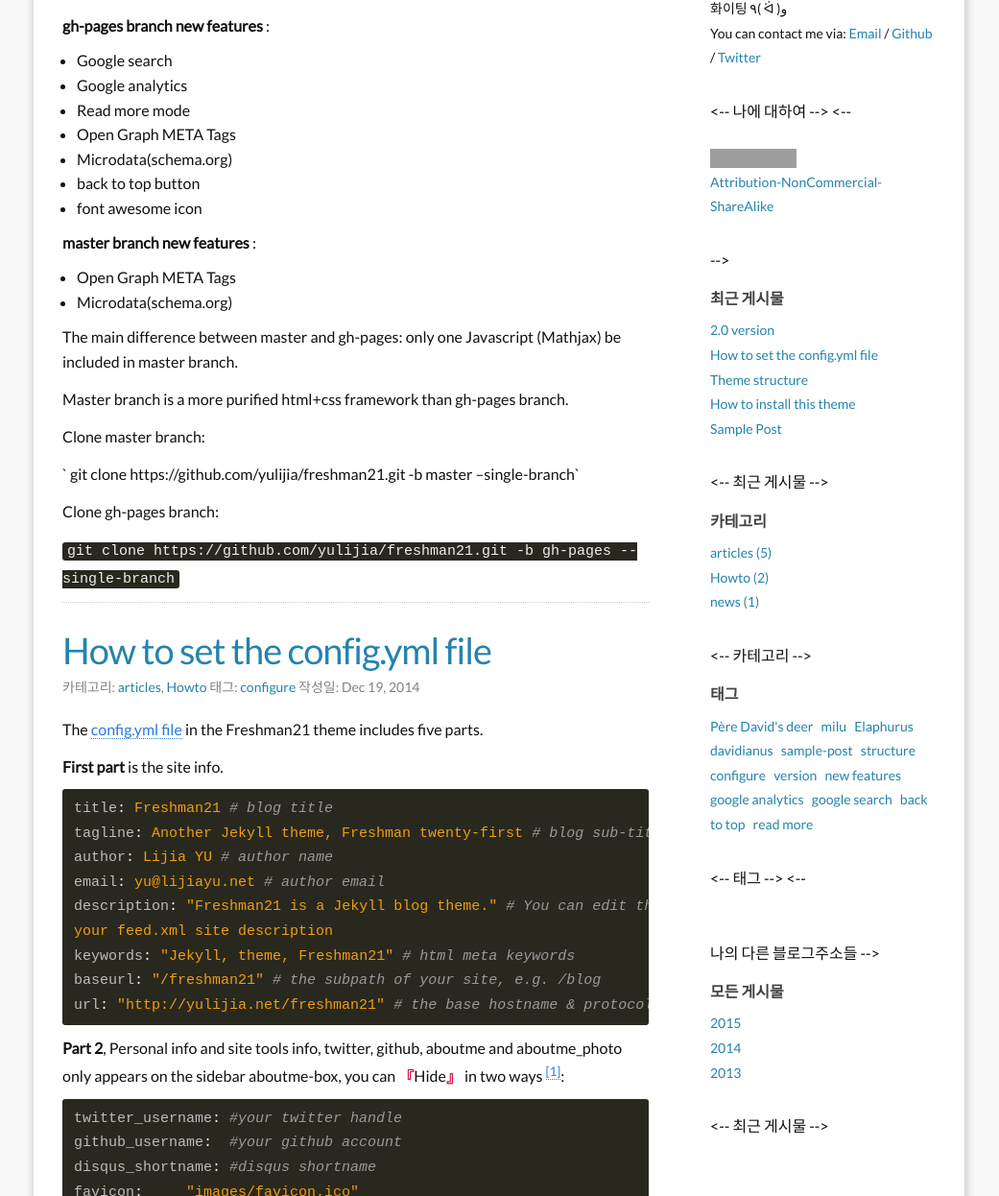
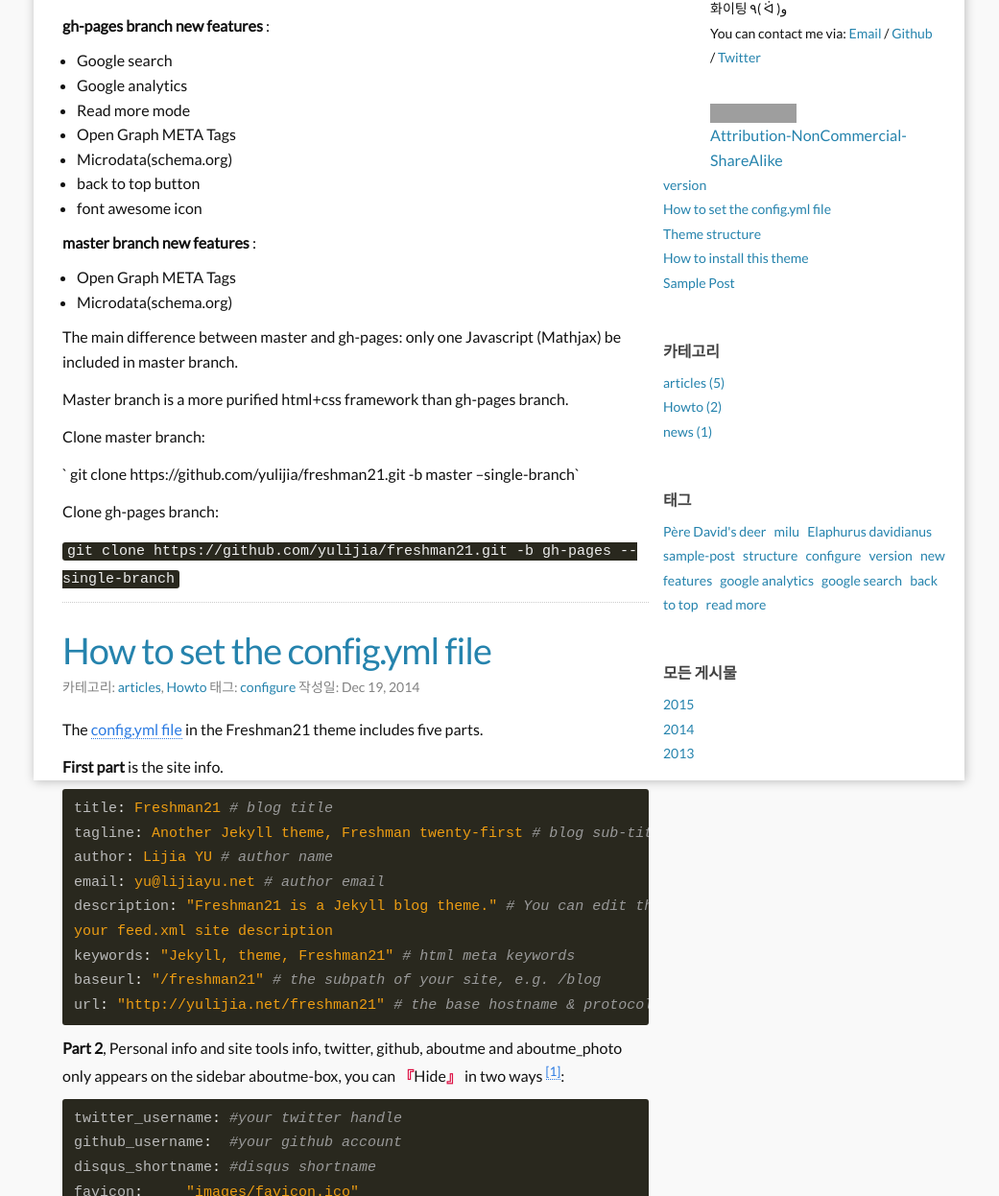
Before and after one commit to yulijia/freshman21, a Jekyll site: the page built from index.html, in a window 1280 px wide and 1400 px high, scrolled down 246 px, cut to the strip 154-1400 px from the top of the window. Shown: the whole strip at 96% size, without its empty margins (120-1161 px from the left). Built offline with Jekyll 4.4.1, drawn with Linux system fonts in a browser that asks for light colours; the list of posts is cut into pages by our own code; grey boxes are pictures that could not be loaded.

Commit message:
Update sidebar.html

```diff
--- a/_includes/sidebar.html
+++ b/_includes/sidebar.html
@@ -1,9 +1,9 @@
 <div class="col-sm-2">
-{% include Aboutme.html %} <-- 나에 대하여 -->
-<-- {% include Copyright_Notice.html %} -->
-{% include Recent_Posts.html %} <-- 최근 게시물 -->
-{% include Categories.html %} <-- 카테고리 -->
-{% include Tags.html %} <-- 태그 -->
-<-- {% include Blogroll.html %} 나의 다른 블로그주소들 -->
-{% include Archives.html %} <-- 최근 게시물 -->
+{% include Aboutme.html %} <!-- 나에 대하여 -->
+<!-- {% include Copyright_Notice.html %} -->
+{% include Recent_Posts.html %} <!-- 최근 게시물 -->
+{% include Categories.html %} <!-- 카테고리 -->
+{% include Tags.html %} <!-- 태그 -->
+<!-- {% include Blogroll.html %} 나의 다른 블로그주소들 -->
+{% include Archives.html %} <!-- 최근 게시물 -->
 </div>
```
